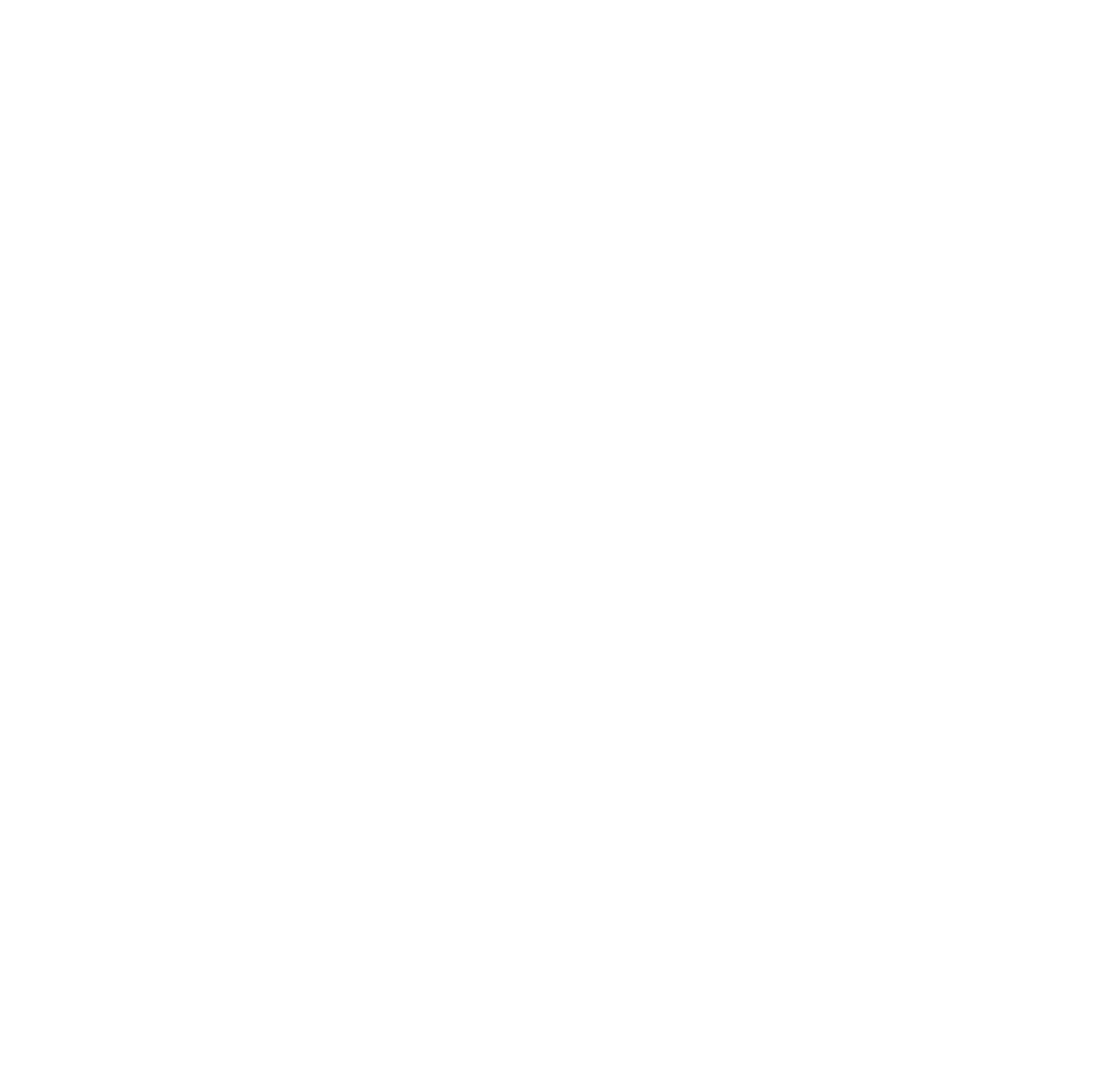
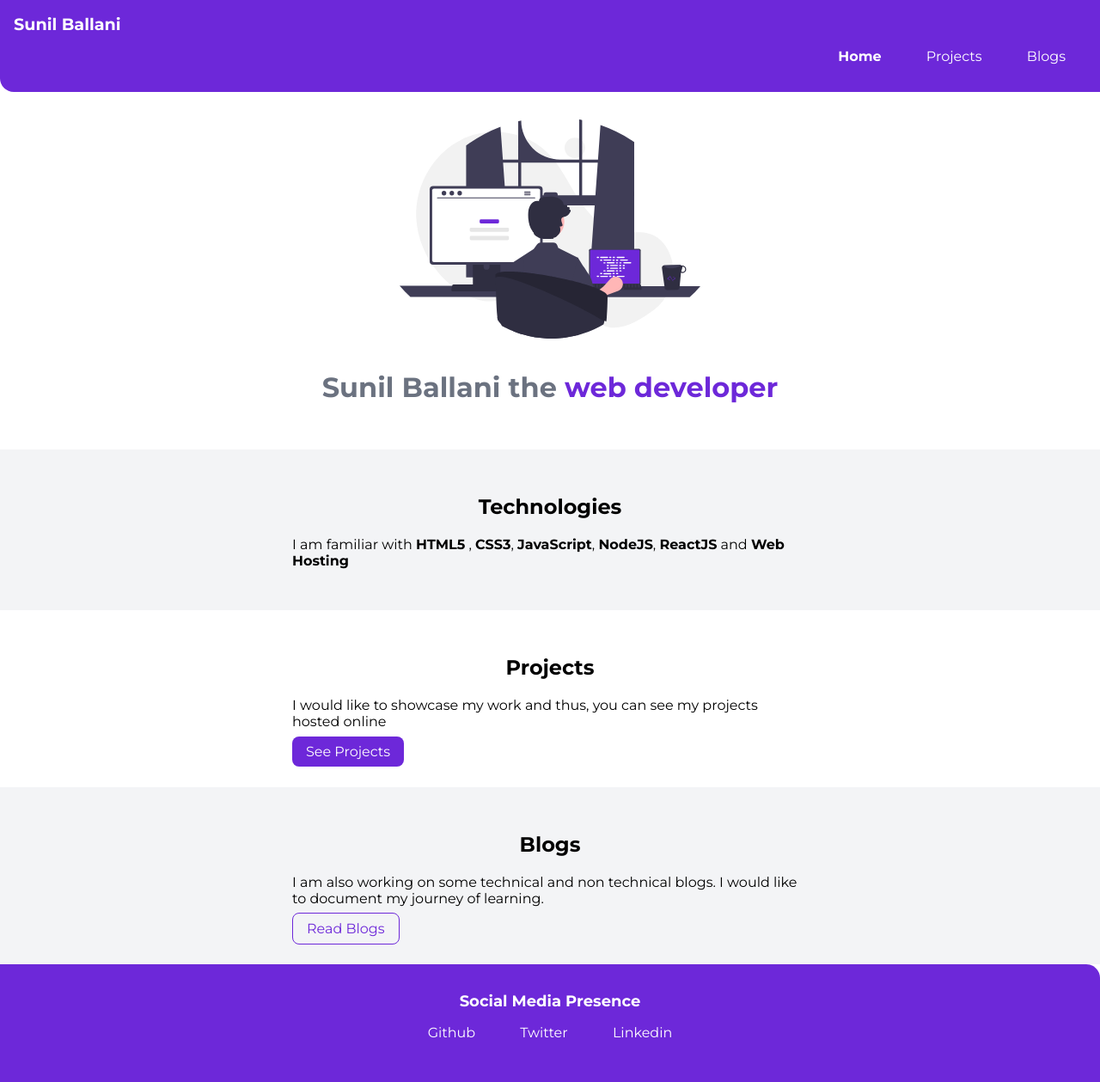
Before and after one commit to Sunil2201/neogcamp-lesson-3, a plain HTML site: page index.html in a window 1280 px wide. Shown: the whole page at 86% size. Before the commit the page ends 800 px from the top, so only its background shows below. Drawn offline with Linux system fonts and the light colour scheme.

Commit message:
Portfolio ready

```diff
--- a/index.html
+++ b/index.html
@@ -4,9 +4,69 @@
     <meta charset="UTF-8">
     <meta http-equiv="X-UA-Compatible" content="IE=edge">
     <meta name="viewport" content="width=device-width, initial-scale=1.0">
-    <title>Document</title>
+    <link rel="stylesheet" href="styles.css">
+    <title>home | sunilballani</title>
 </head>
 <body>
 
+    <!-- Navbar -->
+    <nav class="navigation container">
+        <div class="nav-brand">Sunil Ballani</div>
+        <ul class="list-non-bullet nav-pills">
+            <li class="list-item-inline">
+                <a class="link link-active" href="/">Home</a>
+            </li>
+            <li class="list-item-inline">
+                <a class="link" href="/projects.html">Projects</a>
+            </li>
+            <li class="list-item-inline">
+                <a class="link" href="/blogs.html">Blogs</a>
+            </li>
+        </ul>
+    </nav>
+
+    <!-- Header -->
+    <header class="hero">
+        <img class="hero-img" src="./assets/main.svg" alt=""/>
+        <h1 class="hero-heading">Sunil Ballani the <span class="heading-inverted"> web developer </span></h1>
+    </header>
+
+    <!-- Off white section -->
+    <section class="section ow">
+        <div class="container container-center">
+            <h1>Technologies</h3>
+            <p>I am familiar with <strong>HTML5</strong> , <strong>CSS3</strong>, <strong>JavaScript</strong>, <strong>NodeJS</strong>, <strong>ReactJS</strong> and <strong>Web Hosting</strong></p>
+        </div>
+    </section>
+
+    <!-- White Section -->
+    <section class="section">
+        <div class="container container-center">
+            <h1>Projects</h3>
+            <p>I would like to showcase my work and thus, you can see my projects hosted online</p>
+            <a class="link primary-link" href="/">See Projects</a>
+        </div>
+    </section>
+
+     <!-- Off white section -->
+     <section class="section ow">
+        <div class="container container-center">
+            <h1>Blogs</h3>
+            <p>I am also working on some technical and non technical blogs. I would like to document my journey of learning.</p>
+            <a class="link secondary-link" href="/">Read Blogs</a>
+        </div>
+    </section>
+
+    <footer class="footer">
+        <div class="footer-header">Social Media Presence </div>
+        <ul class="social-links list-non-bullet">
+            <li class="list-item-inline"><a class="link" href="/">Github</a></li>  <!--Add Links afterwards -->
+            <li class="list-item-inline"><a class="link" href="/">Twitter</a></li>
+            <li class="list-item-inline"><a class="link" href="/">Linkedin</a></li>
+        </ul>
+    </footer>
+
+
+
 </body>
 </html>
--- a/styles.css
+++ b/styles.css
@@ -120,6 +120,11 @@ hr{
     border-top-right-radius: 1rem;
 }
 
+.footer .footer-header{
+    font-weight: bold;
+    font-size: large;
+}
+
 .footer .link{
     color: white;
 }
```
Also changed, not shown: blogs.html (added, +33 -0 lines), projects.html (added, +45 -0 lines).
